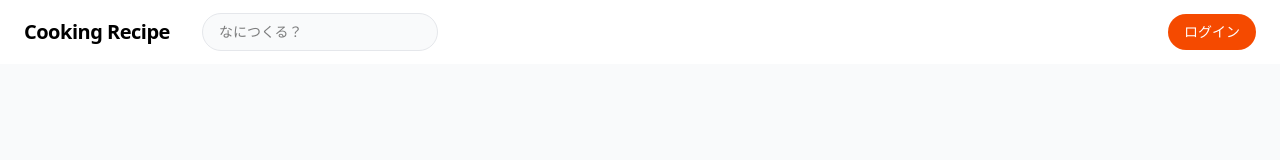
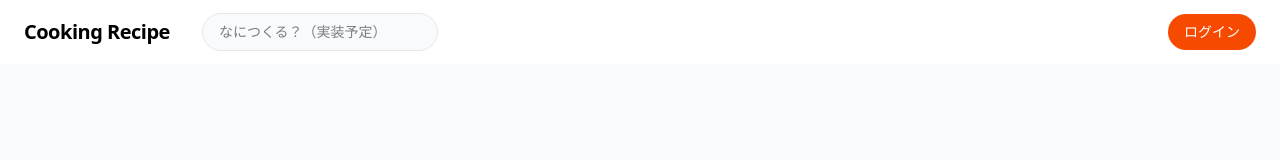
Before and after one commit to Nii1214/cooking-recipe, a Next.js app: page / in a window 1280 px wide. Shown: the top 160 px of the page. Built offline with nearby package versions, Linux system fonts and the light colour scheme.

Commit message:
fix: ヘッダーが固定化されるように修正

```diff
--- a/src/presentation/components/Header.tsx
+++ b/src/presentation/components/Header.tsx
@@ -2,12 +2,12 @@
 export default function Header() {
     return (
         <>
-            <header className="h-16 flex items-center justify-between bg-white px-6">
+            <header className="fixed top-0 left-0 right-0 z-50 h-16 flex items-center justify-between bg-white px-6">
                 <div className="flex items-center gap-8">
                     <span className="font-bold text-xl tracking-tight shrink-0">Cooking Recipe</span>
                     <input
                         type="text"
-                        placeholder="なにつくる？"
+                        placeholder="なにつくる？（実装予定）"
                         className="w-full bg-gray-50 border border-gray-200 rounded-full py-2 px-4 text-sm focus:outline-none focus:ring-2 focus:ring-orange-200 transition-all"
                     />
                 </div>
```
